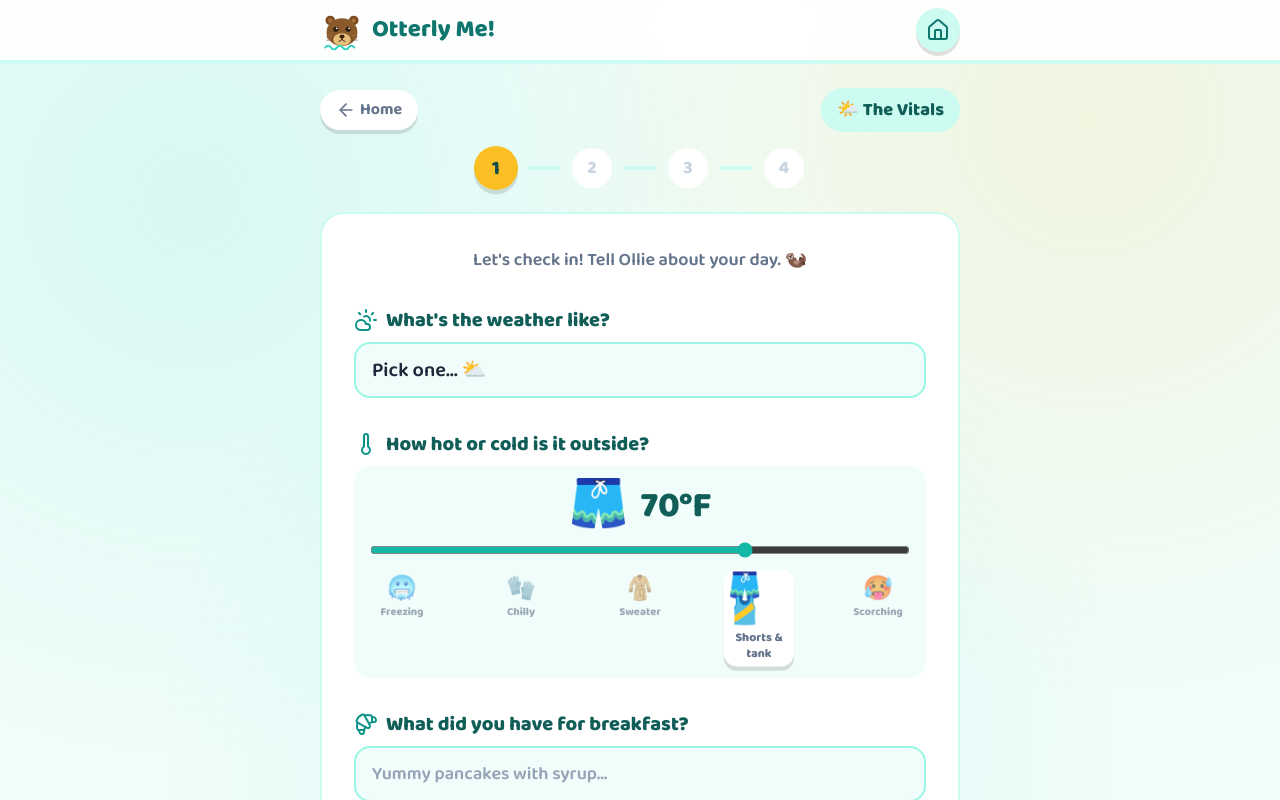
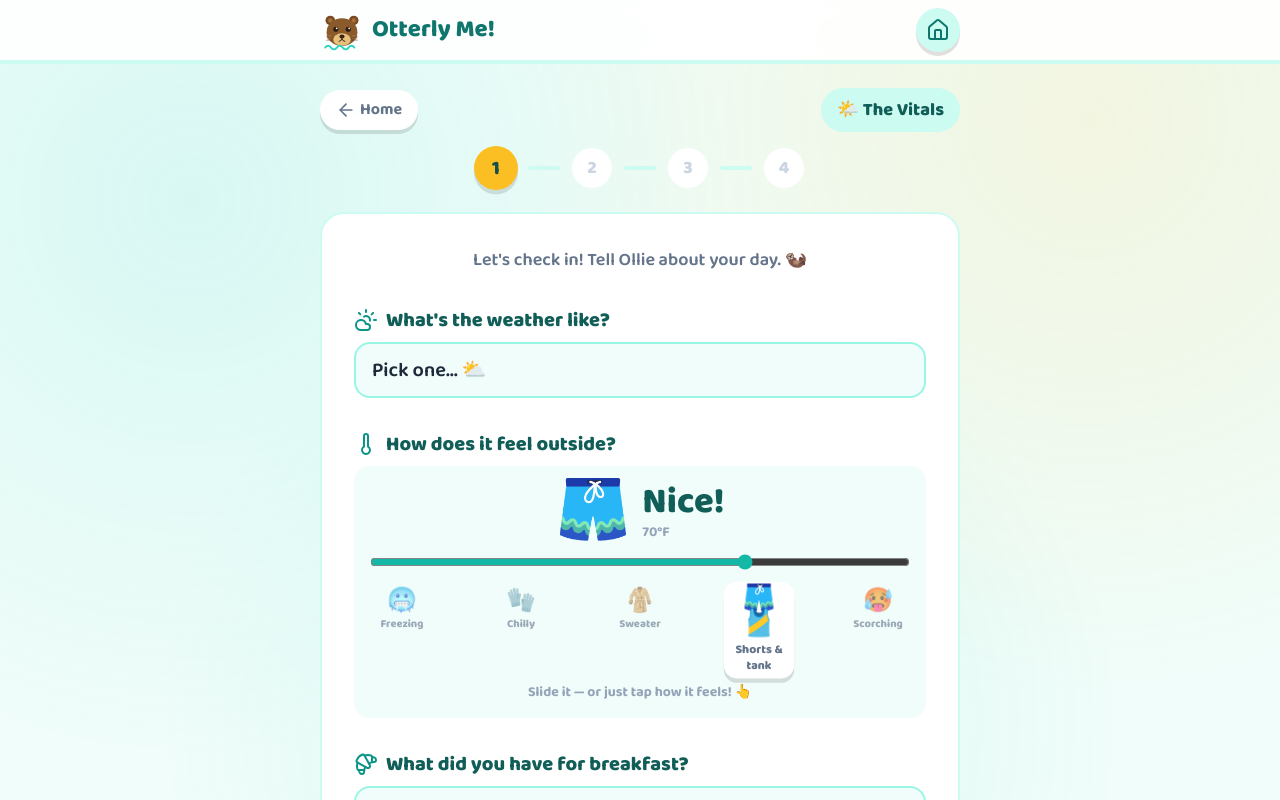
Before and after one commit to mr-elbow/otterly-me, a React (Vite) app: page / in a window 1280 px wide. Both pictures are taken after a click on the button "Start Today's Journal". Shown: the top 800 px of the page. Built offline with nearby package versions, Linux system fonts and the light colour scheme.

Commit message:
v1.5: kid-friendly temp words first, tappable emoji stops

```diff
--- a/src/components/Den.jsx
+++ b/src/components/Den.jsx
@@ -3,6 +3,7 @@ import { ArrowLeft, Trash2, BookOpenText, CalendarDays } from 'lucide-react'
 import OtterMascot from './OtterMascot.jsx'
 import { dateLabel, shortDateLabel } from '../lib/storage.js'
 import { MOOD_OPTIONS, WEATHER_OPTIONS } from '../data/banks.js'
+import { tempWord } from '../lib/weather.js'
 
 /**
  * The Den — the archive of past journal entries. Browse the shelf,
@@ -79,7 +80,9 @@ export default function Den({ store, onBack, onDelete }) {
                 🌡️ Temperature
               </dt>
               <dd className="font-display text-xl font-bold text-slate-700">
-                {e.temperature != null ? `${e.temperature}°F` : '—'}
+                {e.temperature != null
+                  ? `${tempWord(e.temperature)} (${e.temperature}°F)`
+                  : '—'}
               </dd>
             </div>
             {e.breakfast && (
--- a/src/components/wizard/Step1Vitals.jsx
+++ b/src/components/wizard/Step1Vitals.jsx
@@ -1,22 +1,6 @@
 import { CloudSun, Croissant, Smile, Thermometer } from 'lucide-react'
 import { WEATHER_OPTIONS, MOOD_OPTIONS, BREAKFAST_SUGGESTIONS } from '../../data/banks.js'
-
-function tempEmoji(t) {
-  if (t <= 32) return '🥶'
-  if (t <= 50) return '🧤'
-  if (t <= 65) return '🧥'
-  if (t <= 85) return '🩳'
-  return '🥵'
-}
-
-// Clothing guide stops shown under the slider, cold → hot
-const TEMP_STOPS = [
-  { temp: 0, emoji: '🥶', label: 'Freezing' },
-  { temp: 25, emoji: '🧤', label: 'Chilly' },
-  { temp: 50, emoji: '🧥', label: 'Sweater' },
-  { temp: 75, emoji: '🩳🎽', label: 'Shorts & tank' },
-  { temp: 100, emoji: '🥵', label: 'Scorching' },
-]
+import { tempWord, tempEmoji, TEMP_STOPS } from '../../lib/weather.js'
 
 export default function Step1Vitals({ draft, setDraft }) {
   const set = (patch) => setDraft((d) => ({ ...d, ...patch }))
@@ -51,14 +35,19 @@ export default function Step1Vitals({ draft, setDraft }) {
       {/* Temperature slider */}
       <div>
         <label className="mb-2 flex items-center gap-2 font-display text-xl font-extrabold text-otter-800">
-          <Thermometer className="h-6 w-6 text-otter-600" /> How hot or cold is it outside?
+          <Thermometer className="h-6 w-6 text-otter-600" /> How does it feel outside?
         </label>
         <div className="rounded-2xl bg-otter-50 p-4">
           <div className="flex items-center justify-center gap-3">
-            <span className="text-5xl">{tempEmoji(draft.temperature)}</span>
-            <span className="font-display text-4xl font-extrabold text-otter-800">
-              {draft.temperature}°F
-            </span>
+            <span className="text-6xl">{tempEmoji(draft.temperature)}</span>
+            <div className="text-left">
+              <div className="font-display text-4xl font-extrabold text-otter-800">
+                {tempWord(draft.temperature)}!
+              </div>
+              <div className="text-sm font-bold text-slate-400">
+                {draft.temperature}°F
+              </div>
+            </div>
           </div>
           <input
             type="range"
@@ -67,15 +56,18 @@ export default function Step1Vitals({ draft, setDraft }) {
             step={1}
             value={draft.temperature}
             onChange={(e) => set({ temperature: Number(e.target.value) })}
-            aria-label="Outside temperature in Fahrenheit"
+            aria-label="How the weather feels, from freezing to scorching"
             className="mt-3 w-full accent-teal-500"
           />
           <div className="mt-2 flex items-start justify-between">
             {TEMP_STOPS.map((s) => {
               const active = Math.round(draft.temperature / 25) * 25 === s.temp
               return (
-                <div
+                <button
                   key={s.temp}
+                  type="button"
+                  onClick={() => set({ temperature: s.temp })}
+                  aria-label={`${s.label}, ${s.temp} degrees`}
                   className={`flex w-16 flex-col items-center rounded-xl p-1 transition-all ${
                     active ? 'scale-110 bg-white shadow-pop' : 'opacity-60'
                   }`}
@@ -84,10 +76,13 @@ export default function Step1Vitals({ draft, setDraft }) {
                   <span className="mt-1 text-center text-[11px] font-extrabold leading-tight text-slate-500">
                     {s.label}
                   </span>
-                </div>
+                </button>
               )
             })}
           </div>
+          <p className="mt-2 text-center text-sm font-bold text-slate-400">
+            Slide it — or just tap how it feels! 👆
+          </p>
         </div>
       </div>
 
--- a/src/components/wizard/Step4Celebration.jsx
+++ b/src/components/wizard/Step4Celebration.jsx
@@ -4,6 +4,7 @@ import OtterMascot from '../OtterMascot.jsx'
 import { upsertEntry } from '../../lib/storage.js'
 import { MOOD_OPTIONS, WEATHER_OPTIONS } from '../../data/banks.js'
 import { historyFactFor, historyDateLabel } from '../../data/history.js'
+import { tempWord } from '../../lib/weather.js'
 
 const CONFETTI_COLORS = ['#14b8a6', '#fbbf24', '#f472b6', '#60a5fa', '#a78bfa', '#34d399', '#fb923c']
 
@@ -162,7 +163,7 @@ export default function Step4Celebration({ draft, questions, entryKey, existing,
               {mood?.emoji} {mood?.label} {weather?.emoji} {weather?.label}
             </p>
             {draft.breakfast && <p>🍽️ Breakfast: {draft.breakfast}</p>}
-            <p>🌡️ {draft.temperature}°F outside</p>
+            <p>🌡️ {tempWord(draft.temperature)} ({draft.temperature}°F)</p>
             <p className="mt-1 text-sm italic text-slate-400">"{draft.selfiePrompt}"</p>
           </div>
         </div>
--- /dev/null
+++ b/src/lib/weather.js
@@ -0,0 +1,28 @@
+// Kid-friendly temperature helpers. Words come first — the °F number is
+// secondary detail, since young kids think in feelings, not degrees.
+
+export function tempWord(t) {
+  if (t <= 32) return 'Freezing'
+  if (t <= 50) return 'Cold'
+  if (t <= 65) return 'Cool'
+  if (t <= 80) return 'Nice'
+  if (t <= 90) return 'Warm'
+  return 'Hot'
+}
+
+export function tempEmoji(t) {
+  if (t <= 32) return '🥶'
+  if (t <= 50) return '🧤'
+  if (t <= 65) return '🧥'
+  if (t <= 85) return '🩳'
+  return '🥵'
+}
+
+// Clothing guide stops shown under the slider, cold → hot
+export const TEMP_STOPS = [
+  { temp: 0, emoji: '🥶', label: 'Freezing' },
+  { temp: 25, emoji: '🧤', label: 'Chilly' },
+  { temp: 50, emoji: '🧥', label: 'Sweater' },
+  { temp: 75, emoji: '🩳🎽', label: 'Shorts & tank' },
+  { temp: 100, emoji: '🥵', label: 'Scorching' },
+]
```
